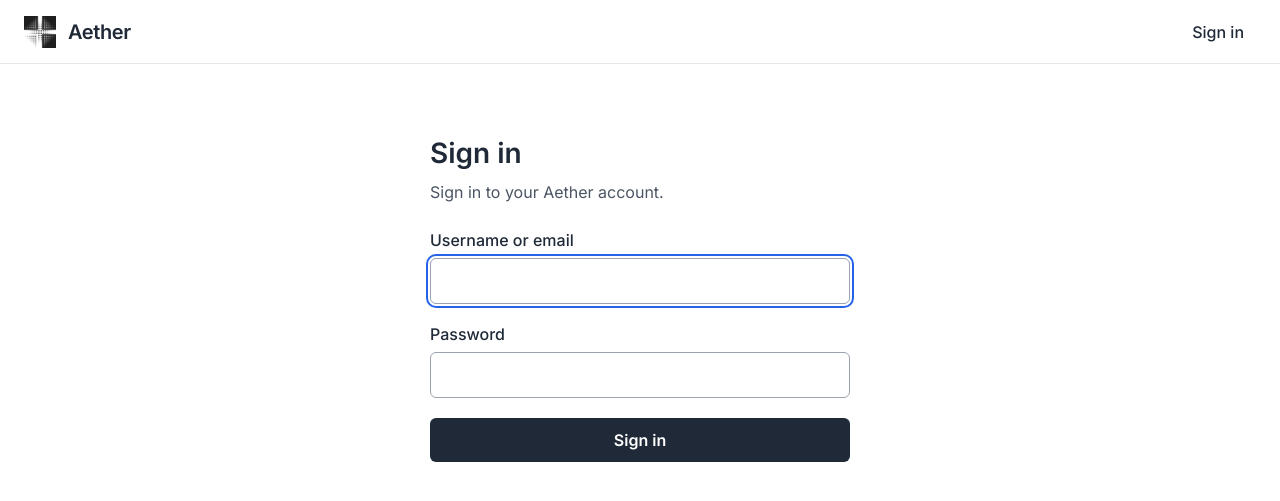
After one commit to alex-nuclearboy/aether-app, a Django app: page /login/ in a window 1280 px wide. The commit adds this page. Shown: the top 501 px of the page. Run offline with Django 5.2, Linux system fonts and the light colour scheme; parts of the project's set-up code (start-up, migrations or seed data) failed here and were passed over.

Commit message:
feat(accounts): add application login and logout
Add a username-or-email login form and session-based logout. Reuse Django authentication, Axes lockouts, and existing audit events. Cover redirects, CSRF, sessions, and shared lockout behaviour.

```diff
--- /dev/null
+++ b/accounts/forms.py
@@ -0,0 +1,22 @@
+"""Forms for Aether application authentication."""
+
+from django.contrib.auth.forms import AuthenticationForm
+from django.utils.translation import gettext_lazy as _
+
+
+class AetherAuthenticationForm(AuthenticationForm):
+    """Present username-or-email login without exposing account details."""
+
+    error_messages = {
+        "invalid_login": _(
+            "Please enter a valid username or email and password."
+        ),
+        "inactive": _(
+            "Please enter a valid username or email and password."
+        ),
+    }
+
+    def __init__(self, *args, **kwargs):
+        """Label Django's standard identifier field for both login modes."""
+        super().__init__(*args, **kwargs)
+        self.fields["username"].label = _("Username or email")
--- /dev/null
+++ b/accounts/templates/accounts/login.html
@@ -0,0 +1,46 @@
+{% extends "base.html" %}
+{% load static %}
+
+{% block title %}Sign in | Aether{% endblock title %}
+
+{% block page_styles %}
+<link rel="stylesheet" href="{% static 'css/pages/login.css' %}">
+{% endblock page_styles %}
+
+{% block content %}
+<section class="login" aria-labelledby="login-title">
+    <h1 id="login-title" class="login__title">Sign in</h1>
+    <p class="login__description">Sign in to your Aether account.</p>
+
+    <form method="post" action="{% url 'login' %}" class="login__form">
+        {% csrf_token %}
+        {% if next %}
+        <input type="hidden" name="next" value="{{ next }}">
+        {% endif %}
+
+        {% if form.non_field_errors %}
+        <div class="login__errors" role="alert">
+            {{ form.non_field_errors }}
+        </div>
+        {% endif %}
+
+        <div class="login__field">
+            <label for="{{ form.username.id_for_label }}">
+                {{ form.username.label }}
+            </label>
+            {{ form.username }}
+            {{ form.username.errors }}
+        </div>
+
+        <div class="login__field">
+            <label for="{{ form.password.id_for_label }}">
+                {{ form.password.label }}
+            </label>
+            {{ form.password }}
+            {{ form.password.errors }}
+        </div>
+
+        <button class="login__submit" type="submit">Sign in</button>
+    </form>
+</section>
+{% endblock content %}
--- /dev/null
+++ b/accounts/urls.py
@@ -0,0 +1,12 @@
+"""URL configuration for application authentication."""
+
+from django.contrib.auth.views import LogoutView
+from django.urls import path
+
+from accounts.views import AetherLoginView
+
+
+urlpatterns = [
+    path("login/", AetherLoginView.as_view(), name="login"),
+    path("logout/", LogoutView.as_view(), name="logout"),
+]
--- a/accounts/views.py
+++ b/accounts/views.py
@@ -1 +1,12 @@
 """Views for the Aether accounts application."""
+
+from django.contrib.auth.views import LoginView
+
+from accounts.forms import AetherAuthenticationForm
+
+
+class AetherLoginView(LoginView):
+    """Use Django's standard session login with an Aether-specific form."""
+
+    authentication_form = AetherAuthenticationForm
+    template_name = "accounts/login.html"
--- a/config/settings.py
+++ b/config/settings.py
@@ -296,6 +296,10 @@ INSTALLED_APPS = [
 
 AUTH_USER_MODEL = "accounts.User"
 
+LOGIN_URL = "login"
+LOGIN_REDIRECT_URL = "home"
+LOGOUT_REDIRECT_URL = "home"
+
 AUTHENTICATION_BACKENDS = [
     "accounts.backends.AsyncAxesStandaloneBackend",
     "accounts.backends.UsernameOrEmailBackend",
--- a/config/urls.py
+++ b/config/urls.py
@@ -6,5 +6,6 @@ from django.urls import include, path
 
 urlpatterns = [
     path("admin/", admin.site.urls),
+    path("", include("accounts.urls")),
     path("", include("core.urls")),
 ]
--- a/static/css/components/header.css
+++ b/static/css/components/header.css
@@ -10,6 +10,8 @@
     box-sizing: border-box;
     height: var(--header-height);
     padding: 0 24px;
+    display: flex;
+    align-items: center;
 
     background-color: #ffffff;
     border-bottom: 1px solid #e5e7eb;
@@ -42,3 +44,32 @@
     outline: 2px solid #2563eb;
     outline-offset: 4px;
 }
+
+.site-navigation {
+    display: flex;
+    align-items: center;
+    height: 100%;
+    margin-left: auto;
+}
+
+.site-navigation__action {
+    display: inline-block;
+    padding: 8px 12px;
+    border: 0;
+    border-radius: 6px;
+    background: transparent;
+    color: inherit;
+    font: inherit;
+    font-weight: 500;
+    text-decoration: none;
+    cursor: pointer;
+}
+
+.site-navigation__action:hover {
+    background-color: #f3f4f6;
+}
+
+.site-navigation__action:focus-visible {
+    outline: 2px solid #2563eb;
+    outline-offset: 2px;
+}
--- /dev/null
+++ b/static/css/pages/login.css
@@ -0,0 +1,73 @@
+/* Application sign-in page. */
+
+.login {
+    box-sizing: border-box;
+    width: min(100%, 420px);
+    margin: 40px auto;
+}
+
+.login__title {
+    margin: 0;
+    font-size: 28px;
+    font-weight: 600;
+}
+
+.login__description {
+    margin: 12px 0 28px;
+    color: #4b5563;
+}
+
+.login__form {
+    display: grid;
+    gap: 20px;
+}
+
+.login__field {
+    display: grid;
+    gap: 8px;
+}
+
+.login__field label {
+    font-weight: 500;
+}
+
+.login__field input {
+    box-sizing: border-box;
+    width: 100%;
+    padding: 12px;
+    border: 1px solid #9ca3af;
+    border-radius: 6px;
+    font: inherit;
+}
+
+.login__field input:focus-visible,
+.login__submit:focus-visible {
+    outline: 2px solid #2563eb;
+    outline-offset: 2px;
+}
+
+.login__errors,
+.login__field .errorlist {
+    color: #991b1b;
+}
+
+.login__errors .errorlist,
+.login__field .errorlist {
+    margin: 0;
+    padding-left: 20px;
+}
+
+.login__submit {
+    padding: 12px 16px;
+    border: 0;
+    border-radius: 6px;
+    background-color: #1f2937;
+    color: #ffffff;
+    font: inherit;
+    font-weight: 600;
+    cursor: pointer;
+}
+
+.login__submit:hover {
+    background-color: #374151;
+}
--- a/templates/includes/header.html
+++ b/templates/includes/header.html
@@ -11,4 +11,18 @@
         >
         <span class="site-brand__name">Aether</span>
     </a>
+    <nav class="site-navigation" aria-label="Account">
+        {% if user.is_authenticated %}
+        <form method="post" action="{% url 'logout' %}">
+            {% csrf_token %}
+            <button class="site-navigation__action" type="submit">
+                Sign out
+            </button>
+        </form>
+        {% else %}
+        <a class="site-navigation__action" href="{% url 'login' %}">
+            Sign in
+        </a>
+        {% endif %}
+    </nav>
 </header>
```
Also changed, not shown: accounts/tests/test_forms.py (added, +26 -0 lines), accounts/tests/test_views.py (added, +339 -0 lines), tests/test_authentication_settings.py (added, +13 -0 lines), 1 other file.
